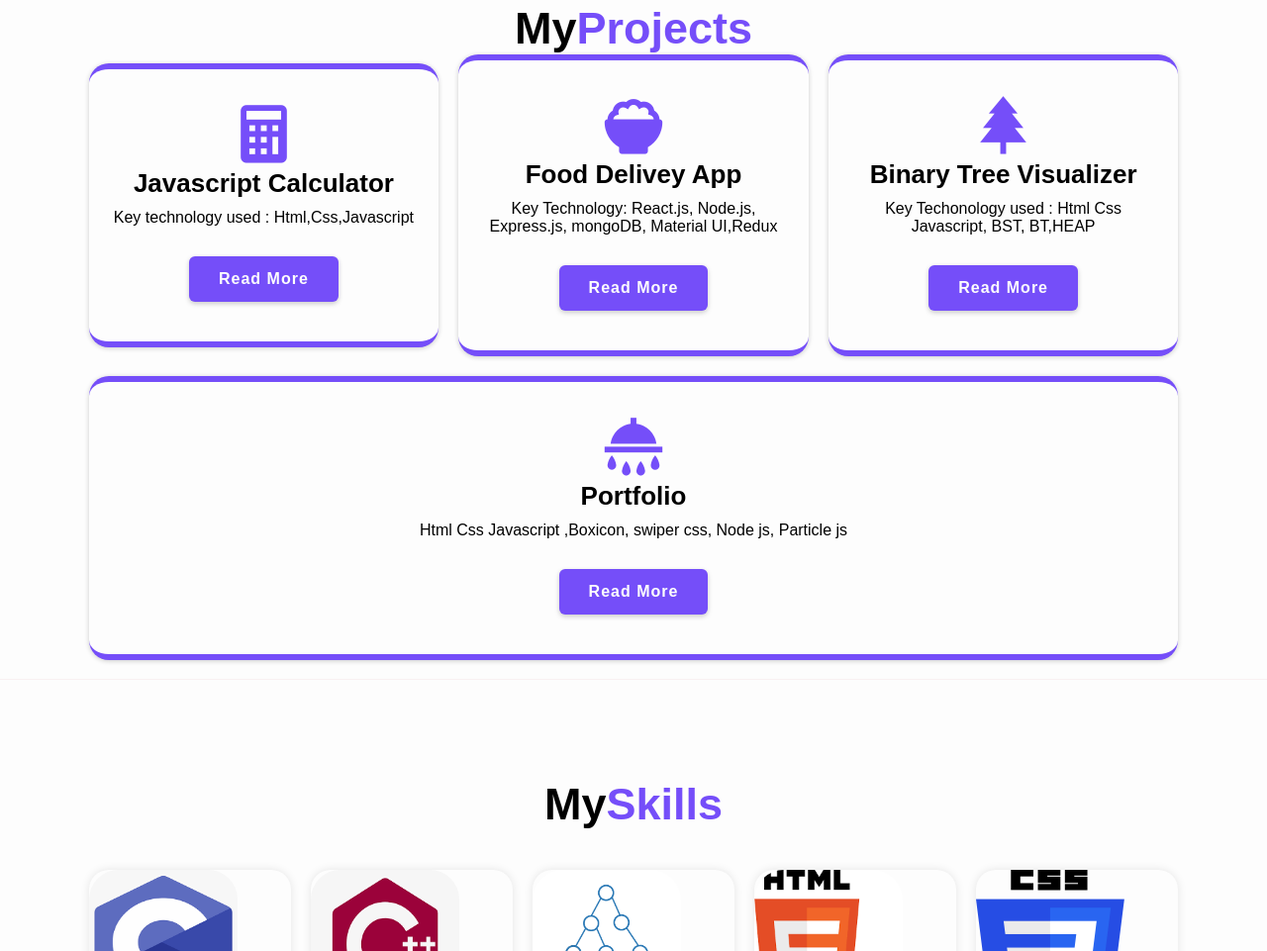
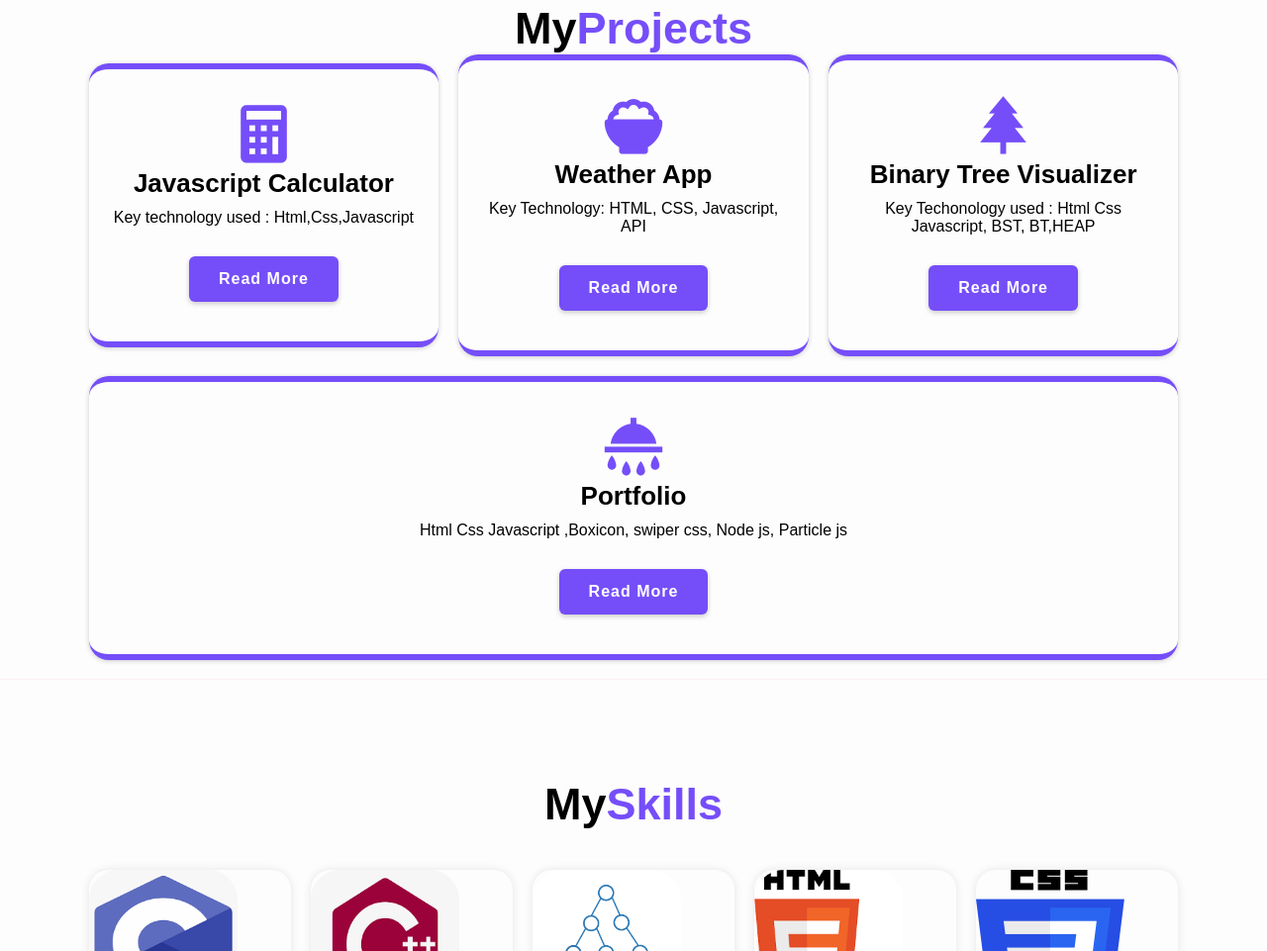
Before and after one commit to Praveen3579/PersonalPortfolio, a plain HTML site: page index.html in a window 1280 px wide. Shown: the part 1697-2658 px from the top of the page at 99% size. Drawn offline with nearby package versions, Linux system fonts and the light colour scheme.

Commit message:
Update index.html

```diff
--- a/index.html
+++ b/index.html
@@ -140,9 +140,9 @@
   </div>
   <div class="services-box">
     <i class='bx bxs-bowl-rice'></i>
-    <h3>Food Delivey App</h3>
-    <p> Key Technology: React.js, Node.js, Express.js, mongoDB, Material UI,Redux</p>
-         <a href="https://praveen3579.github.io/food-delivering-app/" target="_blank"class="btn">Read More</a>
+    <h3>Weather App</h3>
+    <p> Key Technology: HTML, CSS, Javascript, API</p>
+         <a href="https://praveen3579.github.io/Weather-App/" target="_blank"class="btn">Read More</a>
   </div>
   <div class="services-box">
     <i class='bx bxs-tree' ></i>
```
